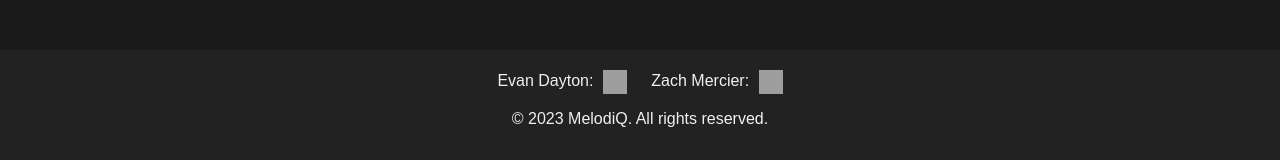
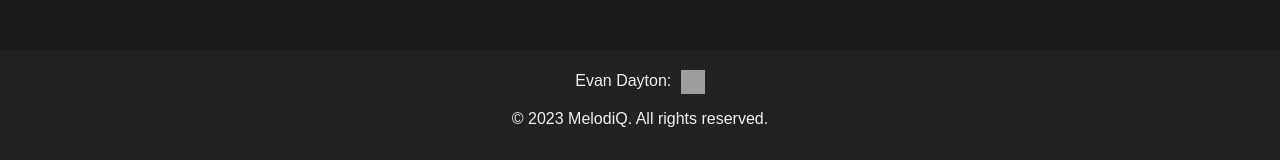
Before and after one commit to EvanDayton/MelodiQ, a website built with Vite: page Contact Us/contactus.html in a window 1280 px wide. Shown: the part 958-1118 px from the top of the page. Built offline with nearby package versions, Linux system fonts and the light colour scheme; grey boxes are pictures that could not be loaded.

Commit message:
Update contactus.html
Signed-off-by: EvanDayton <132493311+EvanDayton@users.noreply.github.com>

```diff
--- a/Contact Us/contactus.html
+++ b/Contact Us/contactus.html
@@ -40,12 +40,6 @@
       <img src="https://upload.wikimedia.org/wikipedia/commons/thumb/a/a5/Instagram_icon.png/768px-Instagram_icon.png" alt="Instagram">
     </a>
   </div>
-  <div class="developer">
-    Zach Mercier:
-    <a href="https://www.instagram.com/Zach.meza.Mercier/" target="_blank">
-      <img src="https://upload.wikimedia.org/wikipedia/commons/thumb/a/a5/Instagram_icon.png/768px-Instagram_icon.png" alt="Instagram">
-    </a>
-  </div>
   <p>© 2023 MelodiQ. All rights reserved.</p>
 </footer>
 </body>
```
